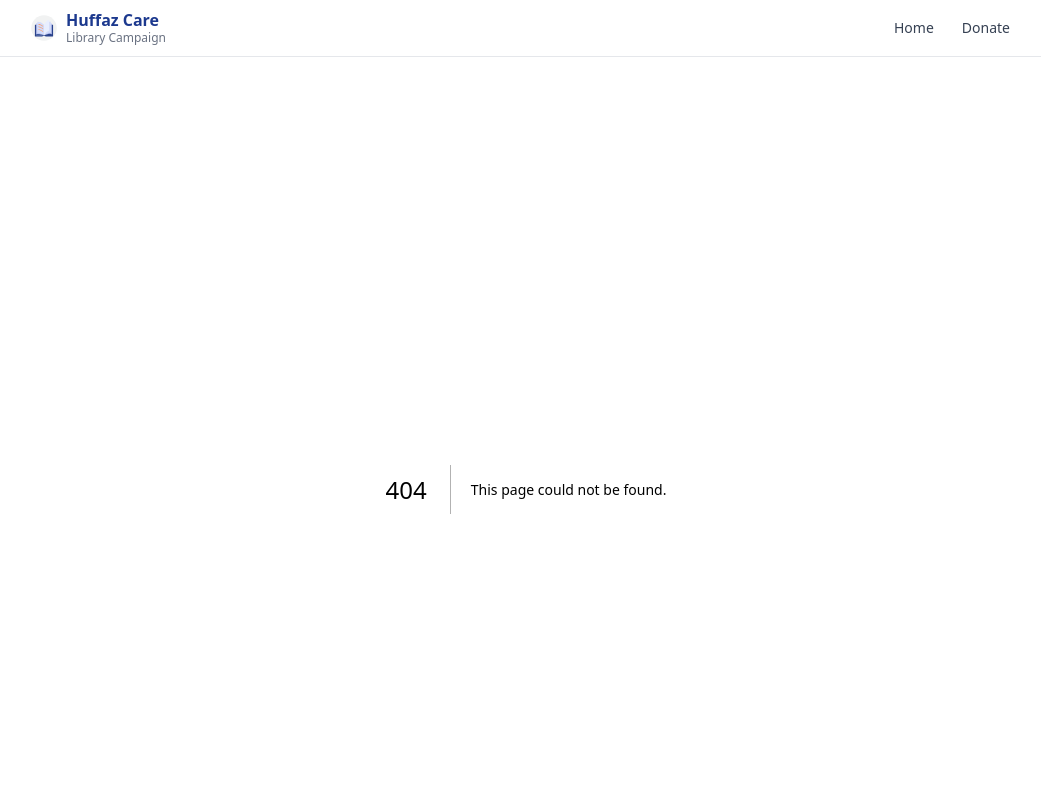
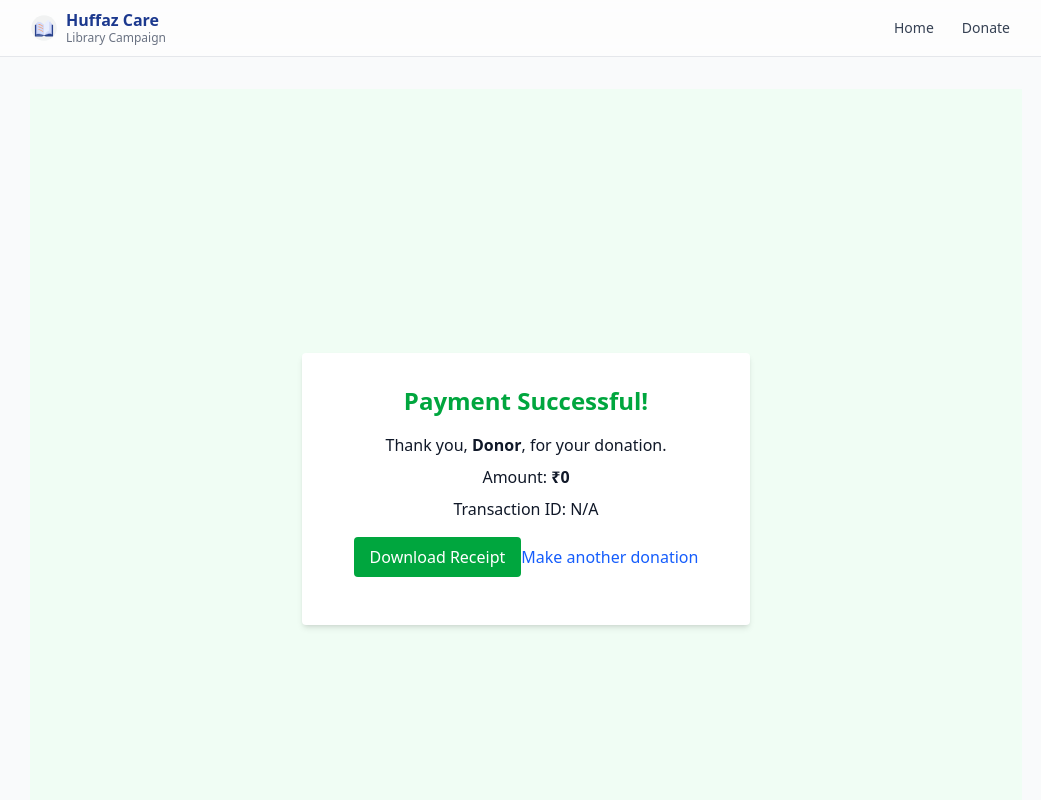
Before and after one commit to muhammedshamilmt/library-donation-webapp, a Next.js app: page /donate/success in a window 1280 px wide. Before the commit this address had no page. Shown: the top 800 px of the page, without its empty margins (114-1155 px from the left). Built offline with nearby package versions, Linux system fonts and the light colour scheme.

Commit message:
jspdf has been installed successfully

```diff
--- /dev/null
+++ b/app/donate/success/page.tsx
@@ -0,0 +1,46 @@
+import React from 'react';
+import Link from 'next/link';
+import jsPDF from 'jspdf';
+
+const SuccessPage = ({ searchParams }: { searchParams: Record<string, string> }) => {
+  // Example: Get details from query params (adjust as needed)
+  const donorName = searchParams.donorName || 'Donor';
+  const amount = searchParams.amount || '0';
+  const transactionId = searchParams.transactionId || 'N/A';
+
+  // Download receipt handler
+  const handleDownloadReceipt = () => {
+    const doc = new jsPDF();
+    doc.setFontSize(18);
+    doc.text('Library Donation Receipt', 20, 20);
+    doc.setFontSize(12);
+    doc.text(`Donor Name: ${donorName}`, 20, 40);
+    doc.text(`Amount: ₹${amount}`, 20, 50);
+    doc.text(`Transaction ID: ${transactionId}`, 20, 60);
+    doc.text(`Date: ${new Date().toLocaleDateString()}`, 20, 70);
+    doc.text('Thank you for your generous donation!', 20, 90);
+    doc.save(`Receipt_${transactionId}.pdf`);
+  };
+
+  return (
+    <div className="flex flex-col items-center justify-center min-h-screen bg-green-50">
+      <div className="bg-white p-8 rounded shadow-md w-full max-w-md text-center">
+        <h1 className="text-2xl font-bold text-green-600 mb-4">Payment Successful!</h1>
+        <p className="mb-2">Thank you, <span className="font-semibold">{donorName}</span>, for your donation.</p>
+        <p className="mb-2">Amount: <span className="font-semibold">₹{amount}</span></p>
+        <p className="mb-4">Transaction ID: <span className="font-mono">{transactionId}</span></p>
+        <button
+          className="bg-green-600 text-white px-4 py-2 rounded hover:bg-green-700 mb-4"
+          onClick={handleDownloadReceipt}
+        >
+          Download Receipt
+        </button>
+        <Link href="/donate">
+          <span className="text-blue-600 hover:underline">Make another donation</span>
+        </Link>
+      </div>
+    </div>
+  );
+};
+
+export default SuccessPage;
--- a/package.json
+++ b/package.json
@@ -46,6 +46,7 @@
     "embla-carousel-react": "8.5.1",
     "geist": "^1.3.1",
     "input-otp": "1.4.1",
+    "jspdf": "^3.0.2",
     "lucide-react": "^0.454.0",
     "mongodb": "^6.19.0",
     "next": "15.2.4",
```
Also changed, not shown: 1 other file (tests, documents, lock files or other folders).
